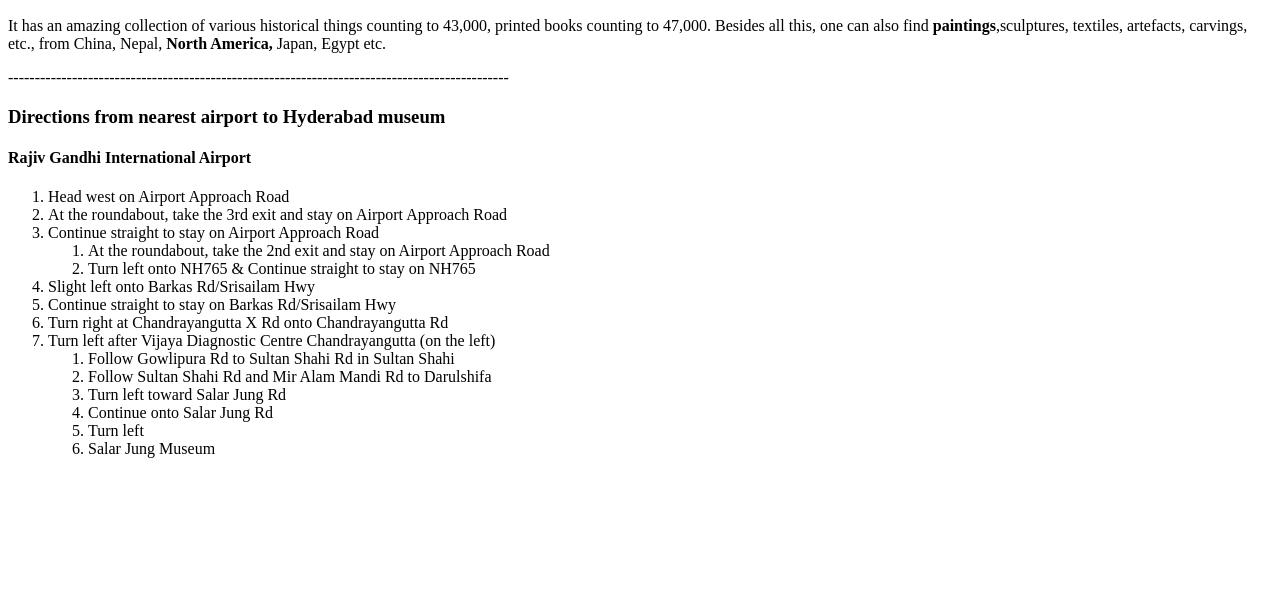
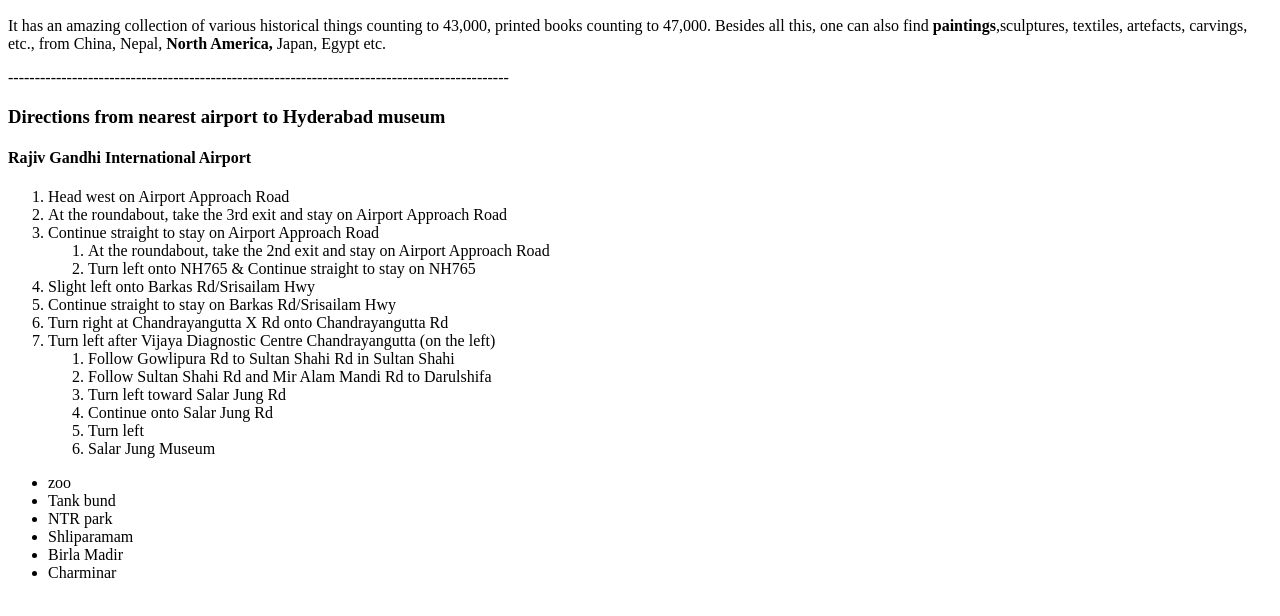
Before and after one commit to 44-563-Web-Apps-F22/44563-webapps-assignment-3-SriVyshnaviKshatriya, a plain HTML site: page index.html in a window 1280 px wide. Shown: the part 110-726 px from the top of the page. Drawn offline with Linux system fonts and the light colour scheme.

Commit message:
Added places

```diff
--- a/index.html
+++ b/index.html
@@ -48,6 +48,17 @@
 
 </ol>
 
+<ul>
+
+<li>zoo</li>
+<li>Tank bund</li>
+<li>NTR park</li>
+<li>Shliparamam</li>
+<li>Birla Madir</li>
+<li>Charminar</li>
+
+</ul>
+
 
 
 
```
